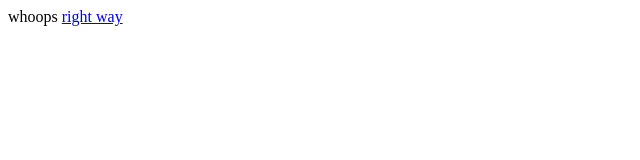
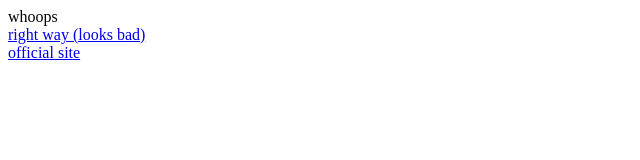
Before and after one commit to nicolasog12/nicolasog.tk, a plain HTML site: page index.html in a window 1280 px wide. Shown: the whole page, without its empty margins (0-640 px from the left). Drawn offline with Linux system fonts and the light colour scheme.

Commit message:
Update index.html

```diff
--- a/index.html
+++ b/index.html
@@ -1,2 +1,5 @@
 whoops
-<a href="Home.html">right way</a>
+<br>
+<a href="Home.html">right way (looks bad)</a>
+<br>
+<a href="https://nicolasog.nicepage.io">official site</a>
```
